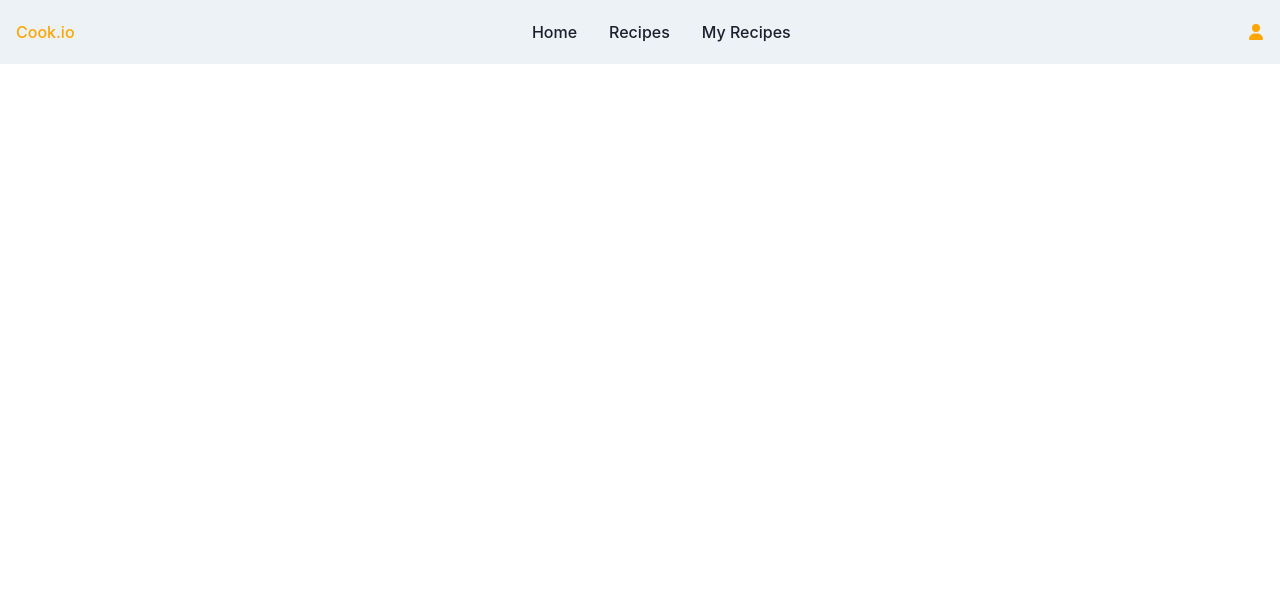
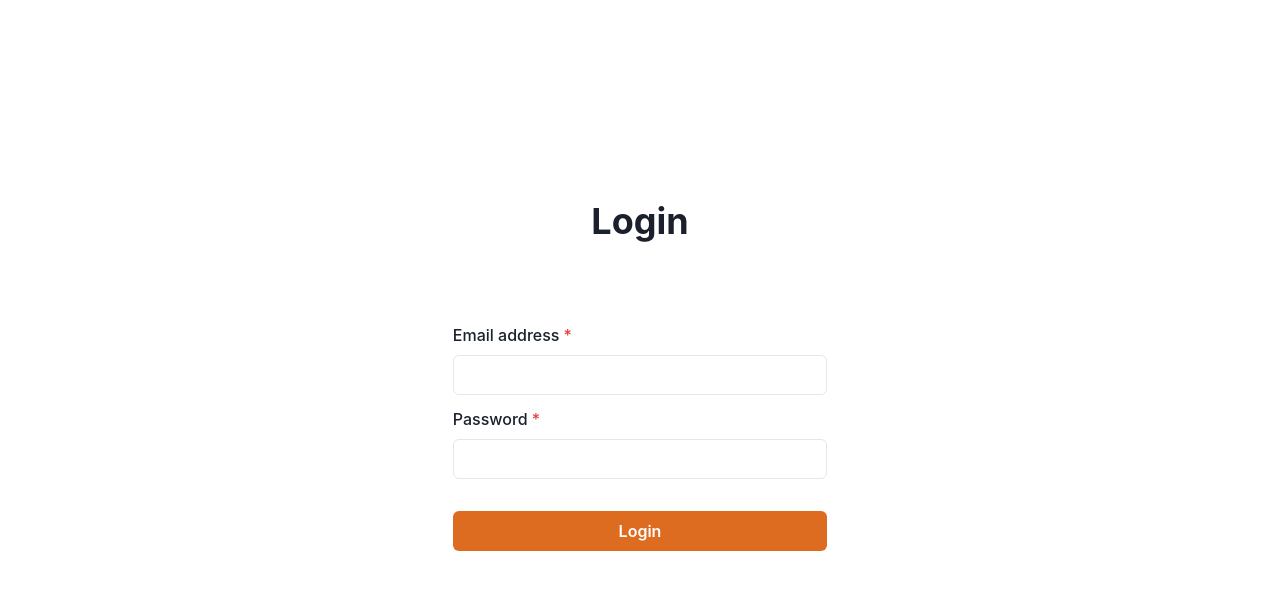
Before and after one commit to niratamang70/database_project, a React (Create React App) app in the folder frontend/: page /login in a window 1280 px wide. Shown: the top 590 px of the page. Built offline with nearby package versions, Linux system fonts and the light colour scheme.

Commit message:
feat: add layout to login page

```diff
--- a/frontend/src/App.js
+++ b/frontend/src/App.js
@@ -6,18 +6,21 @@ import RootLayout from './components/layout/RootLayout';
 import UsersPage from './pages/UsersPage';
 import RecipeDetailPage from './pages/RecipeDetailPage';
 import MyRecipes from './pages/MyRecipes';
+import LoginPage from './pages/LoginPage';
 
 const App = () => {
   return (
-    <RootLayout>
-      <Routes>
-        <Route path="/" element={<HomePage />} />
+    <Routes>
+      <Route path="/login" element={<LoginPage />} />
+
+      <Route element={<RootLayout />}>
+        <Route index element={<HomePage />} />
         <Route path="recipes" element={<RecipePage />} />
         <Route path="recipes/:id" element={<RecipeDetailPage />} />
         <Route path="profile" element={<UsersPage />} />
         <Route path="my-recipes" element={<MyRecipes />} />
-      </Routes>
-    </RootLayout>
+      </Route>
+    </Routes>
   );
 };
 
--- a/frontend/src/components/layout/RootLayout.jsx
+++ b/frontend/src/components/layout/RootLayout.jsx
@@ -1,11 +1,14 @@
 import { Box } from '@chakra-ui/react';
 import Navbar from '../navbar/Navbar';
+import { Outlet } from 'react-router-dom';
 
-const RootLayout = ({ children }) => {
+const RootLayout = () => {
   return (
     <Box>
       <Navbar />
-      <main>{children}</main>
+      <main>
+        <Outlet />
+      </main>
     </Box>
   );
 };
--- a/frontend/src/components/navbar/Navbar.jsx
+++ b/frontend/src/components/navbar/Navbar.jsx
@@ -57,7 +57,9 @@ export default function Navbar() {
                     <Link to="/profile">My Profile</Link>
                   </MenuItem>
                   <MenuItem>Settings</MenuItem>
-                  <MenuItem>Log out</MenuItem>
+                  <MenuItem>
+                    <Link to="/login">Log out</Link>
+                  </MenuItem>
                 </MenuList>
               </Menu>
             </Stack>
--- /dev/null
+++ b/frontend/src/pages/LoginPage.jsx
@@ -0,0 +1,34 @@
+import { Box, Container, Heading, Flex, FormControl, FormLabel, Input, Button } from '@chakra-ui/react';
+import React from 'react';
+import { useNavigate } from 'react-router-dom';
+
+const LoginPage = () => {
+  const navigate = useNavigate();
+
+  const handleUserLogin = async () => {
+    navigate('/');
+  };
+  return (
+    <Container maxW="container.xl">
+      <Box marginTop="200px">
+        <Heading textAlign="center">Login</Heading>
+        <Flex flexDirection="column" alignItems="center" gap={3} width="30%" mx="auto" marginTop="80px">
+          <FormControl isRequired>
+            <FormLabel htmlFor="email">Email address</FormLabel>
+            <Input id="email" type="email" />
+          </FormControl>
+          <FormControl isRequired>
+            <FormLabel htmlFor="email">Password</FormLabel>
+            <Input id="password" type="password" />
+          </FormControl>
+
+          <Button colorScheme="orange" width="full" marginTop={5} onClick={handleUserLogin}>
+            Login
+          </Button>
+        </Flex>
+      </Box>
+    </Container>
+  );
+};
+
+export default LoginPage;
```
